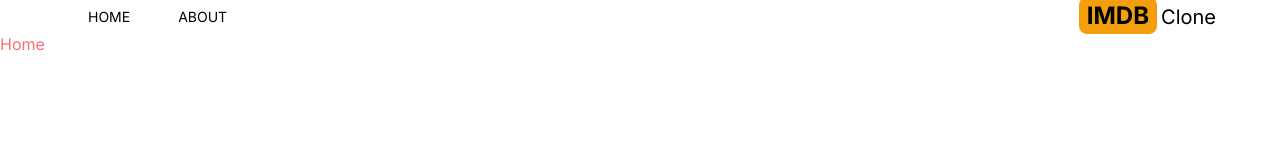
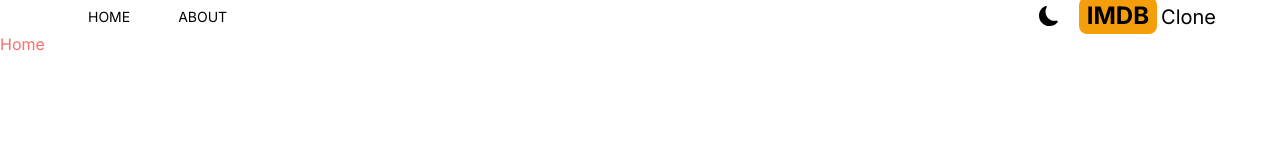
Before and after one commit to Grazziano/imdb, a Next.js app: page / in a window 1280 px wide. Shown: the top 160 px of the page. Built offline with nearby package versions, Linux system fonts and the light colour scheme.

Commit message:
Add dark mode

```diff
--- a/package.json
+++ b/package.json
@@ -10,6 +10,7 @@
   },
   "dependencies": {
     "next": "14.0.1",
+    "next-themes": "^0.2.1",
     "react": "^18",
     "react-dom": "^18",
     "react-icons": "^4.11.0"
--- /dev/null
+++ b/src/app/Providers.jsx
@@ -0,0 +1,13 @@
+'use client';
+import React from 'react';
+import { ThemeProvider } from 'next-themes';
+
+export default function Providers({ children }) {
+  return (
+    <ThemeProvider enableSystem={true} attribute="class">
+      <div className="dark:bg-gray-700 dark:text-gray-200 text:gray-700 transition-colors duration-300 min-h-screen select-none">
+        {children}
+      </div>
+    </ThemeProvider>
+  );
+}
--- a/src/app/layout.js
+++ b/src/app/layout.js
@@ -1,6 +1,7 @@
 import { Inter } from 'next/font/google';
 import './globals.css';
 import Header from '@/components/Header';
+import Providers from './Providers';
 
 const inter = Inter({ subsets: ['latin'] });
 
@@ -13,8 +14,10 @@ export default function RootLayout({ children }) {
   return (
     <html lang="en">
       <body className={inter.className}>
-        <Header />
-        {children}
+        <Providers>
+          <Header />
+          {children}
+        </Providers>
       </body>
     </html>
   );
--- /dev/null
+++ b/src/components/DarkModeSwitch.jsx
@@ -0,0 +1,32 @@
+'use client';
+import React, { useEffect, useState } from 'react';
+import { MdLightMode } from 'react-icons/md';
+import { BsFillMoonFill } from 'react-icons/bs';
+import { useTheme } from 'next-themes';
+
+export default function DarkModeSwitch() {
+  const { systemTheme, theme, setTheme } = useTheme();
+  const [mounted, setMounted] = useState(false);
+
+  useEffect(() => {
+    setMounted(true);
+  }, []);
+
+  const currentTheme = theme === 'system' ? systemTheme : theme;
+
+  return (
+    <>
+      {mounted && currentTheme === 'dark' ? (
+        <MdLightMode
+          className="text-xl cursor-pointer hover:text-amber-500"
+          onClick={() => setTheme('light')}
+        />
+      ) : (
+        <BsFillMoonFill
+          className="text-xl cursor-pointer hover:text-amber-500"
+          onClick={() => setTheme('dark')}
+        />
+      )}
+    </>
+  );
+}
--- a/src/components/Header.jsx
+++ b/src/components/Header.jsx
@@ -3,6 +3,7 @@ import MenuItem from './MenuItem';
 import { AiFillHome } from 'react-icons/ai';
 import { BsFillInfoCircleFill } from 'react-icons/bs';
 import Link from 'next/link';
+import DarkModeSwitch from './DarkModeSwitch';
 
 export default function Header() {
   return (
@@ -12,7 +13,9 @@ export default function Header() {
         <MenuItem title="ABOUT" address="/about" Icon={BsFillInfoCircleFill} />
       </div>
 
-      <div className="">
+      <div className="flex items-center space-x-5">
+        <DarkModeSwitch />
+
         <Link href="/">
           <h2 className="text-2xl">
             <span className="font-bold bg-amber-500 py-1 px-2 rounded-lg mr-1">
--- a/tailwind.config.js
+++ b/tailwind.config.js
@@ -15,4 +15,5 @@ module.exports = {
     },
   },
   plugins: [],
-}
+  darkMode: 'class',
+};
```
Also changed, not shown: 1 other file (tests, documents, lock files or other folders).
